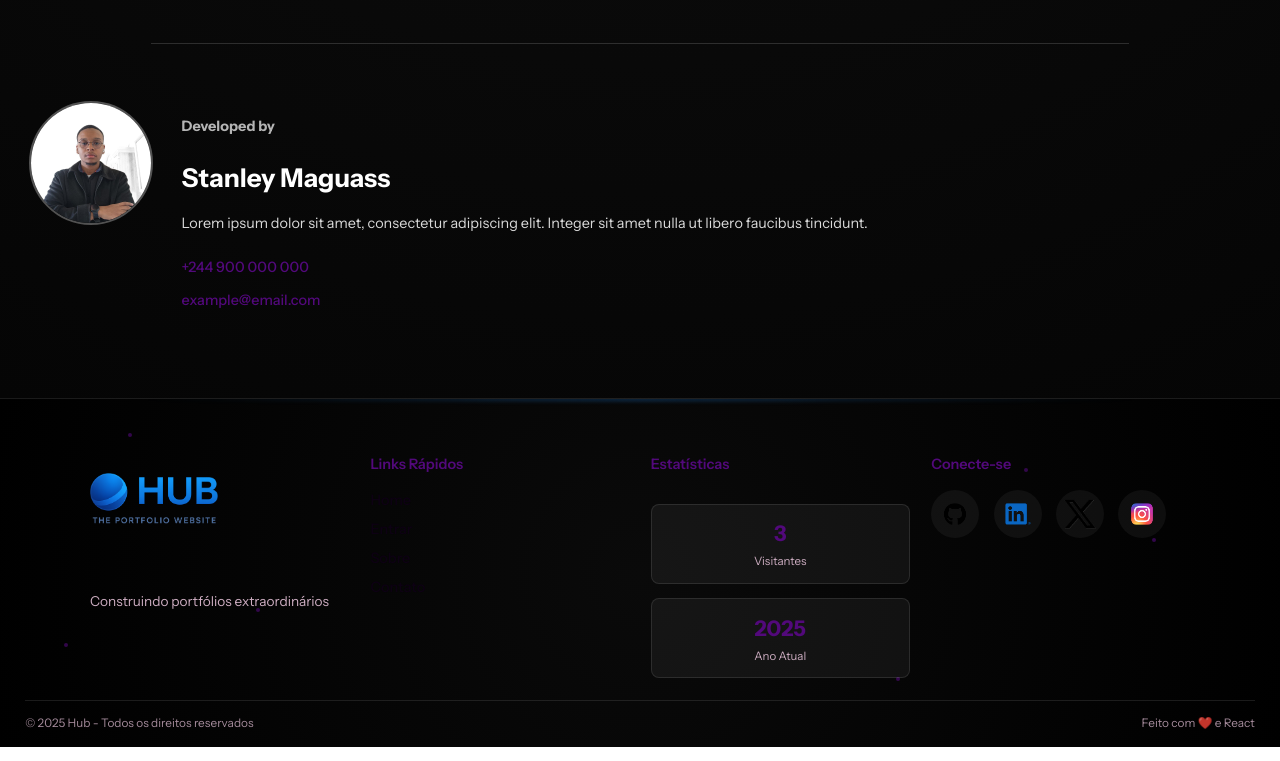
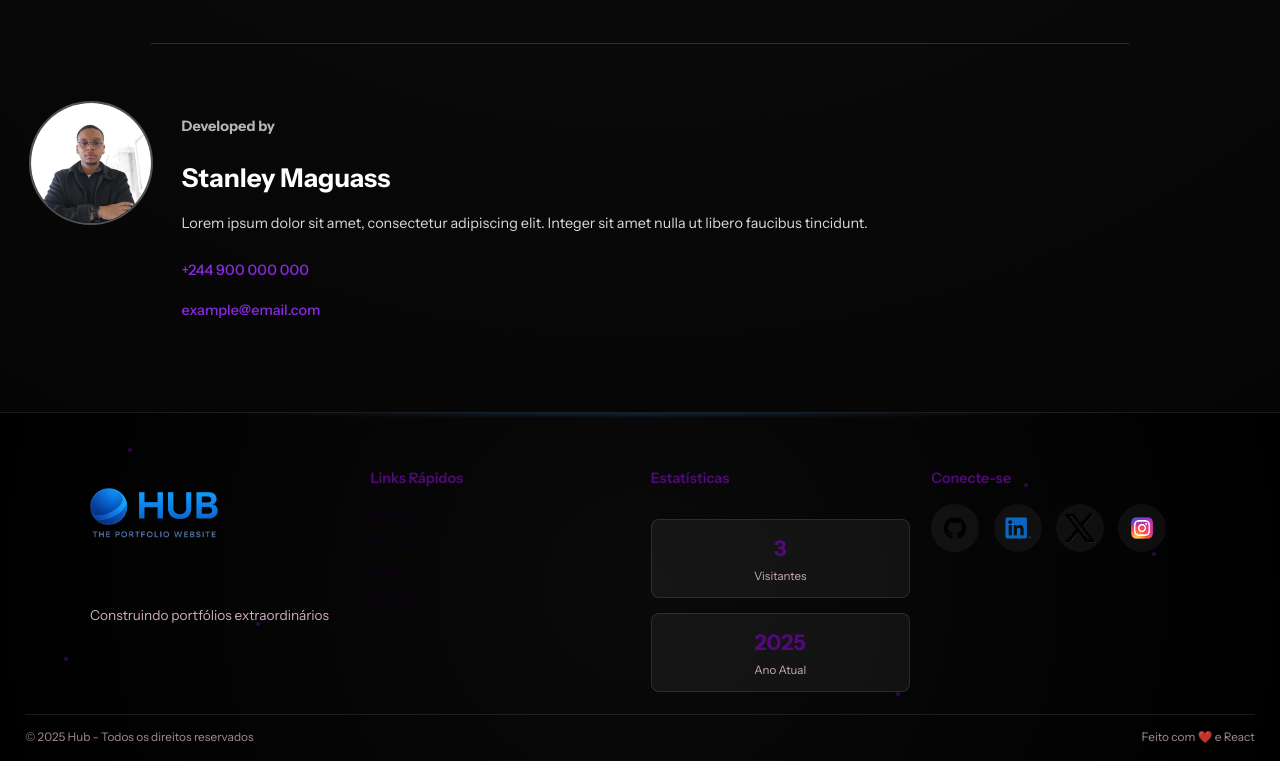
Before and after one commit to StanleyPauloIM/Hub-PortfolioSite, a React (Vite) app: page / in a window 1280 px wide. Shown: the part 1798-2559 px from the top of the page. Built offline with nearby package versions, Linux system fonts and the light colour scheme.

Commit message:
Adicionar styles ao link dos contactos

```diff
--- a/src/pages/LandingPage/components/FeaturesSection/FeaturesSection.Jsx
+++ b/src/pages/LandingPage/components/FeaturesSection/FeaturesSection.Jsx
@@ -68,10 +68,10 @@ const FeaturesSection = () => {
             libero faucibus tincidunt.
           </p>
           <div className={styles.contacts}>
-            <a href="tel:+244900000000" className={styles.Link}>
+            <a href="tel:+244900000000" className={styles.link}>
               +244 900 000 000
             </a>
-            <a href="mailto:example@email.com" className={styles.Link}>
+            <a href="mailto:example@email.com" className={styles.link}>
               example@email.com
             </a>
           </div>
--- a/src/pages/LandingPage/components/FeaturesSection/FeaturesSection.module.css
+++ b/src/pages/LandingPage/components/FeaturesSection/FeaturesSection.module.css
@@ -182,7 +182,7 @@
 }
 
 .link {
-  color: var(--text);
+  color: blueviolet;
   text-decoration: none;
   transition: all 0.3s ease;
   position: relative;
```
